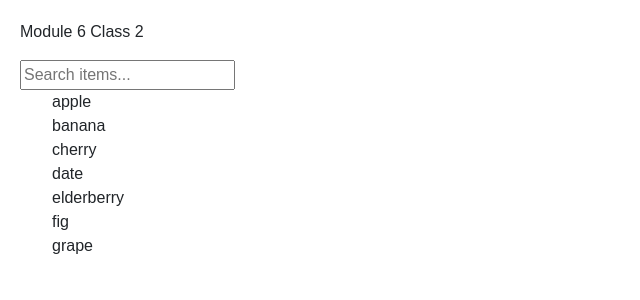
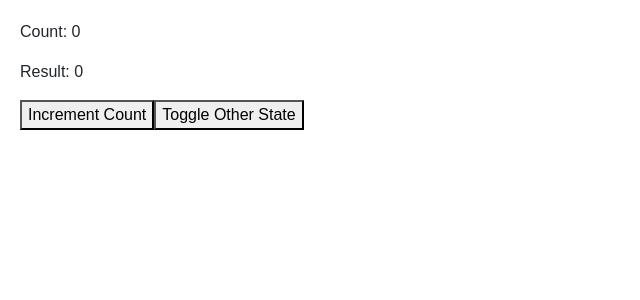
Before and after one commit to MohanManirul/react-blog, a React (Vite) app: page /module6 in a window 1280 px wide. Shown: the top 300 px of the page, without its empty margins (0-640 px from the left). Built offline with nearby package versions, Linux system fonts and the light colour scheme.

Commit message:
use memo example

```diff
--- a/src/component/Module6Class2.jsx
+++ b/src/component/Module6Class2.jsx
@@ -1,41 +1,24 @@
-import React, { useState, useMemo } from "react";
+import React, { useState } from "react";
 
 const Module6Class2 = () => {
+  const [count, setCount] = useState(0);
+  const [otherState, setOtherState] = useState(false);
 
-    const [searchTerm, setSearchTerm] = useState("");
-    const [items] = useState([
-      "apple",
-      "banana",
-      "cherry",
-      "date",
-      "elderberry",
-      "fig",
-      "grape",
-    ]);
+  const expensiveCalculation = () => {
+    console.log("Running expensive calculation...");
+    return count * 2;
+  };
 
-    // Expensive computation
-    const filteredItems = useMemo(() => {
-      console.log("Filtering items...");
-      return items.filter((item) => item.toLowerCase().includes(searchTerm.toLowerCase()));
-    }, [searchTerm, items]);
+  const result = expensiveCalculation();
 
-
-    return (
-        <div>
-            <p>Module 6 Class 2</p>
-            <input
-                type="text"
-                placeholder="Search items..."
-                value={searchTerm}
-                onChange={(e) => setSearchTerm(e.target.value)}
-            />
-            <ul>
-                {filteredItems.map((item, index) => (
-                <li key={index}>{item}</li>
-                ))}
-            </ul>
-        </div>
-    );
+  return (
+    <div>
+      <p>Count: {count}</p>
+      <p>Result: {result}</p>
+      <button onClick={() => setCount(count + 1)}>Increment Count</button>
+      <button onClick={() => setOtherState(!otherState)}>Toggle Other State</button>
+    </div>
+  );
 };
 
 export default Module6Class2;
```
